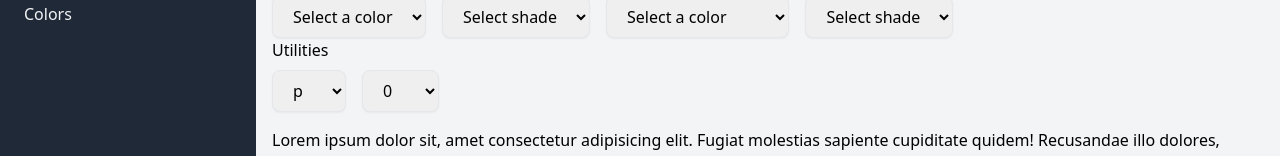
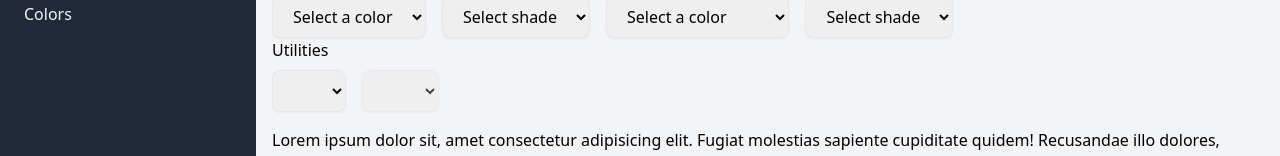
Before and after one commit to martywebdev/twcheatsheet, a React (Vite) app: page / in a window 1280 px wide. Shown: the part 206-362 px from the top of the page. Built offline with nearby package versions, Linux system fonts and the light colour scheme.

Commit message:
padding utilities

```diff
--- a/src/components/Select.jsx
+++ b/src/components/Select.jsx
@@ -1,4 +1,5 @@
-const Select = ({ options, handleChange, label }) => {
+const Select = ({ options, handleChange, label, disabled=false}) => {
+
   const handleSelect = (e) => handleChange(e.target.value);
 
   return (
@@ -12,6 +13,7 @@ const Select = ({ options, handleChange, label }) => {
       <select
         onChange={handleSelect}
         className="w-full px-4 py-2 border rounded-lg shadow-sm focus:outline-none focus:ring-2 focus:ring-blue-500"
+        disabled={disabled}
       >
         {options.map((option, index) => {
           // Check if the option is an object with a `class` property or a string
--- a/src/components/SelectColors.jsx
+++ b/src/components/SelectColors.jsx
@@ -83,11 +83,11 @@ const ColorShadeSelector = ({ type = "text", show = false }) => {
         </label>
         <select
           id="colorSelect"
-          value={selectedColor}
+          value={selectedColor || ""}
           onChange={handleColorChange}
           className="w-full px-4 py-2 border rounded-lg shadow-sm focus:outline-none focus:ring-2 focus:ring-blue-500"
         >
-          <option value="" disabled selected>
+          <option value="" disabled >
             Select a color
           </option>
           {colors.map((color) => (
@@ -108,11 +108,11 @@ const ColorShadeSelector = ({ type = "text", show = false }) => {
         </label>
         <select
           id="shadeSelect"
-          value={selectedShade}
+          value={selectedShade || ''}
           onChange={handleShadeChange}
           className=" w-full px-4 py-2 border rounded-lg shadow-sm focus:outline-none focus:ring-2 focus:ring-blue-500"
         >
-          <option value="" disabled selected>
+          <option value="" disabled >
             Select shade
           </option>
           {tailwindShades.map((shade) => (
--- a/src/components/SelectPadding.jsx
+++ b/src/components/SelectPadding.jsx
@@ -3,6 +3,7 @@ import { twValues } from "../data/tailwindData";
 import { useState } from "react";
 import { useEffect } from "react";
 const paddingVariants = [
+  "",
   "p", // Padding all sides
   "px", // Padding left and right
   "py", // Padding top and bottom
@@ -15,19 +16,30 @@ const SelectPadding = ({handleChange}) => {
   const [padding, setPadding] = useState("");
   const [value, setValue] = useState("");
 
+  const [disabled, setDisabled] = useState(true)
   useEffect(() => {
     if (padding && value) {
         handleChange(`${padding}-${value}`);
+    } else {
+      handleChange('')
     }
+
 
   }, [padding, value, handleChange]);
 
+  const onChange = padding => {
+    setDisabled(!padding)
+    if (padding) {
+      setPadding(padding)
+      setDisabled(false)
+    }
+  }
   return (
     <>
       <h3>Utilities</h3>
       <div className="flex gap-4">
-        <Select options={paddingVariants} handleChange={(e) => setPadding(e)} />
-        <Select options={twValues} handleChange={(e) => setValue(e)} />
+        <Select options={paddingVariants} handleChange={onChange} />
+        <Select options={twValues} handleChange={(e) => setValue(e)} disabled={disabled} />
       </div>
     </>
   );
--- a/src/data/tailwindData.js
+++ b/src/data/tailwindData.js
@@ -113,6 +113,7 @@ export const fontSizes = [
 ];
 
 export const twValues = [
+  "",
   "0", // 0rem (0px)
   "0.5", // 0.125rem (2px)
   "1", // 0.25rem (4px)
--- a/tailwind.config.js
+++ b/tailwind.config.js
@@ -15,6 +15,12 @@ export default {
     },
     {
       pattern: /text-(black|slate|gray|zinc|neutral|stone|red|orange|amber|yellow|lime|green|emerald|teal|cyan|sky|blue|indigo|violet|purple|fuchsia|pink|rose)-(50|100|200|300|400|500|600|700|800|900)/,
+    },
+    {
+      pattern: /p([trblxy]?)-(0|px|1|2|3|4|5|6|7|8|9|10|11|12|14|16|20|24|28|32|36|40|44|48|52|56|60|64|72|80|96)/,
+    },
+    {
+      pattern: /m([trblxy]?)-(0|px|1|2|3|4|5|6|7|8|9|10|11|12|14|16|20|24|28|32|36|40|44|48|52|56|60|64|72|80|96)/,
     }
   ],
 }
```
